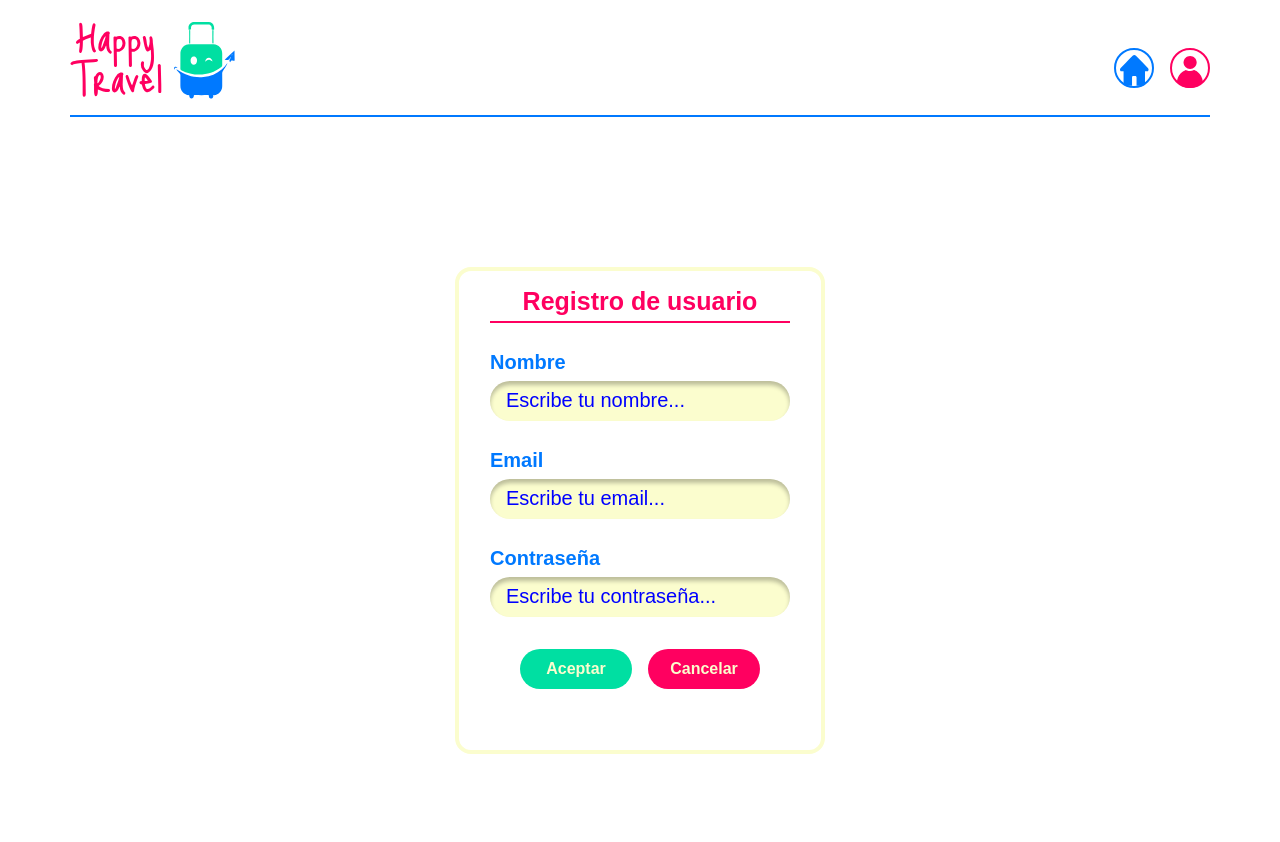
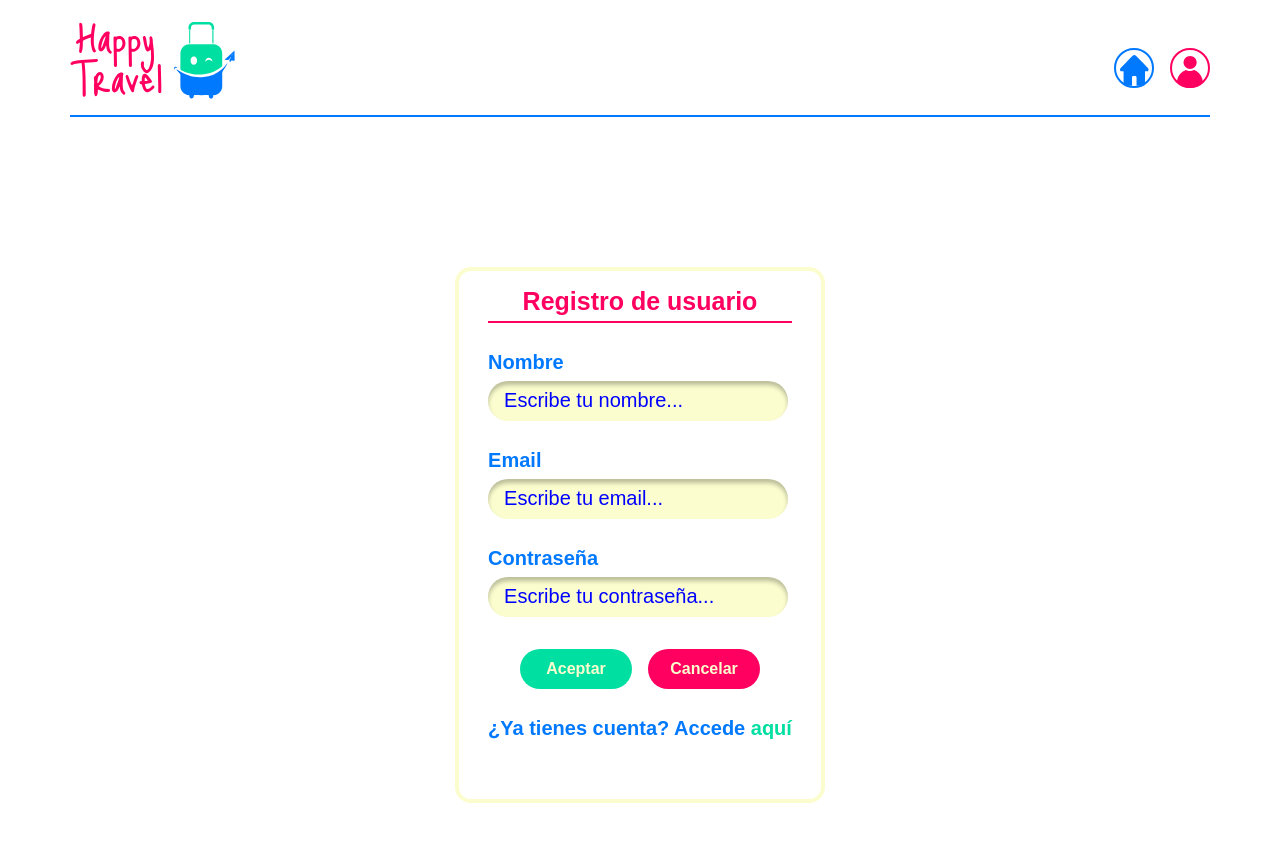
Before and after one commit to vicki-robertson/dreamscape-front, a Next.js app: page /register in a window 1280 px wide. Shown: the top 842 px of the page. Built offline with nearby package versions, Linux system fonts and the light colour scheme; a web font is replaced by a local one.

Commit message:
changed link on header to go to register page and added text link on form

```diff
--- a/src/app/components/Forms/RegisterForm.jsx
+++ b/src/app/components/Forms/RegisterForm.jsx
@@ -97,6 +97,8 @@ export default function RegisterForm() {
           <Button buttonColor="bg-green" buttonText="Aceptar" type="submit" />
           <Button buttonColor="bg-red" buttonText="Cancelar" onClick={handleCancel}/>
         </div>
+        <br></br>
+        <span className="text-blue text-center text-s font-bold">¿Ya tienes cuenta? Accede <a href="/login" className="text-green">aquí</a></span>
       </form>
     </div>
   );
--- a/src/app/components/ui/LoginButton.jsx
+++ b/src/app/components/ui/LoginButton.jsx
@@ -4,7 +4,7 @@ import LoginIcon from '../../../../public/assets/icons/Avatar-icon.svg'
 export default function LoginButton() {
   return (
     <div className="">
-      <a href="/login">
+      <a href="/register">
           <Image className=""
             src={LoginIcon}
             width={40}
```
